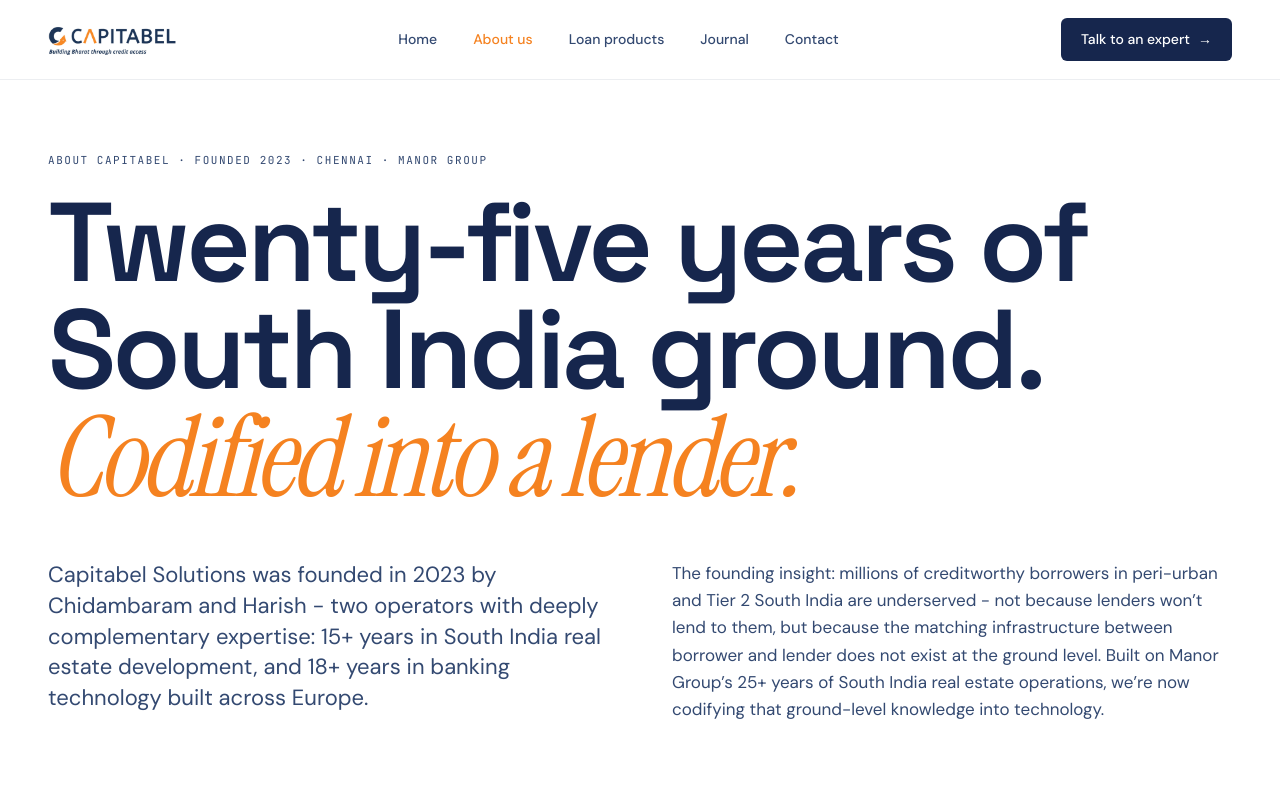
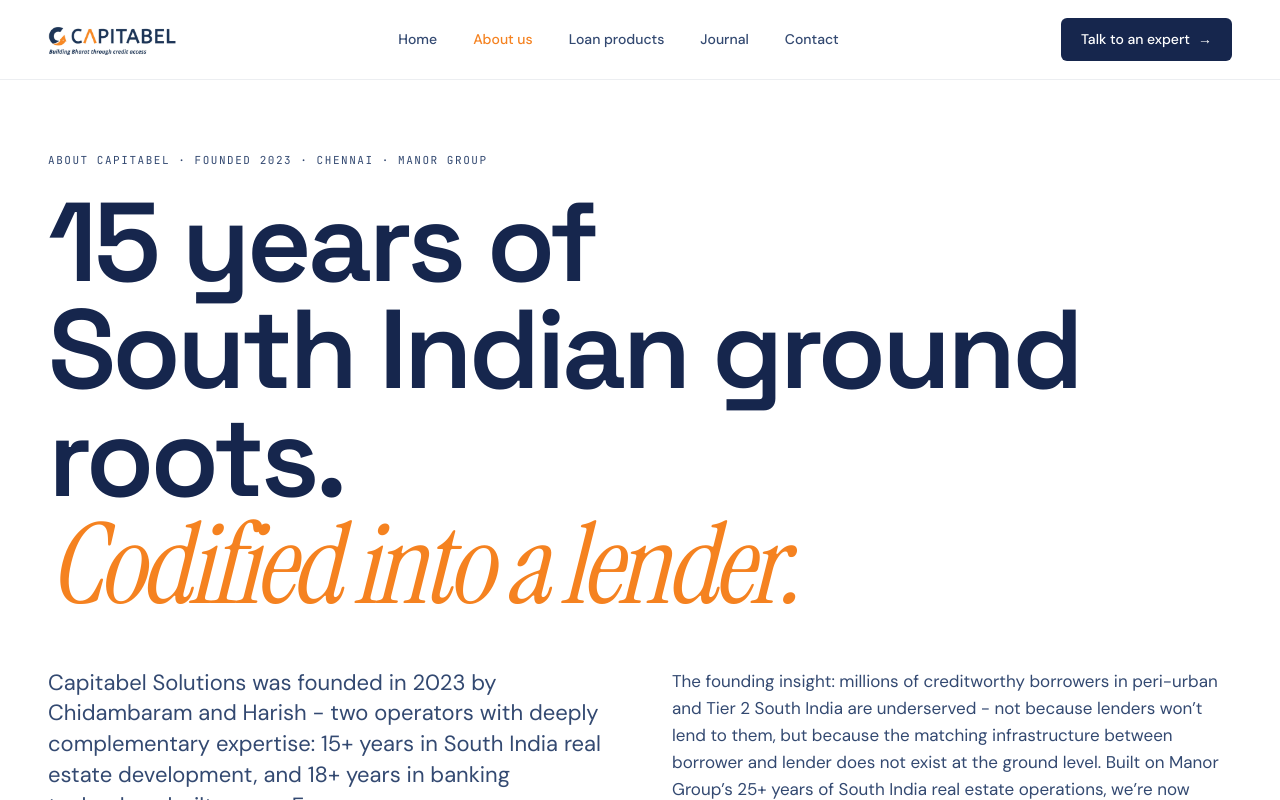
Before and after one commit to PrranavReddy/Capitabel.com, a Next.js app: page /about in a window 1280 px wide. Shown: the top 800 px of the page. Built offline with nearby package versions, Linux system fonts and the light colour scheme.

Commit message:
Update About page hero headline copy
Co-Authored-By: Claude Sonnet 5 <noreply@anthropic.com>

```diff
--- a/app/about/page.js
+++ b/app/about/page.js
@@ -29,9 +29,9 @@ export default function AboutPage() {
             maxWidth: 1200,
           }}
         >
-          Twenty-five years of
+          15 years of
           <br />
-          South India ground.
+          South Indian ground roots.
           <br />
           <Serif>Codified into a lender.</Serif>
         </h1>
```
